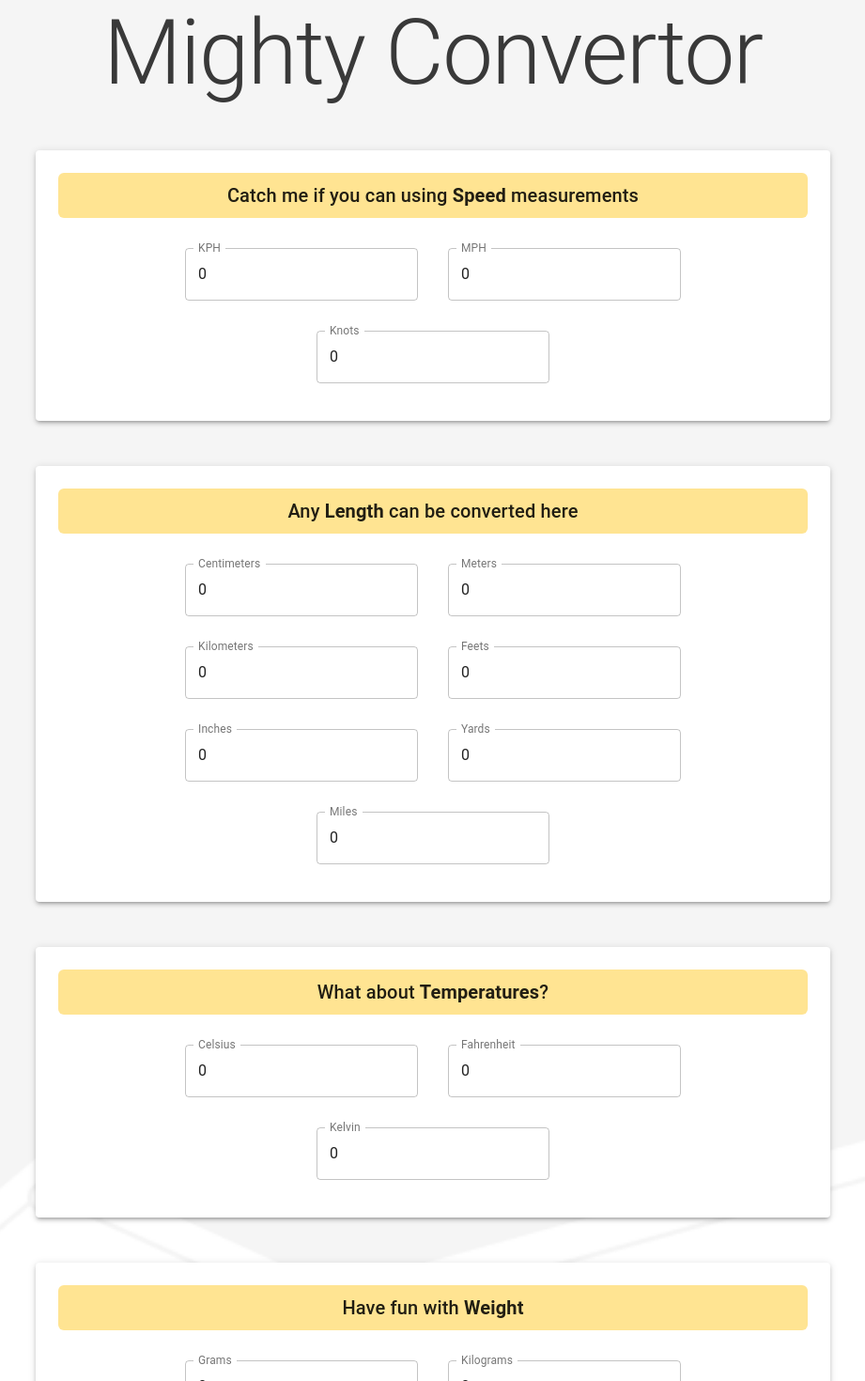
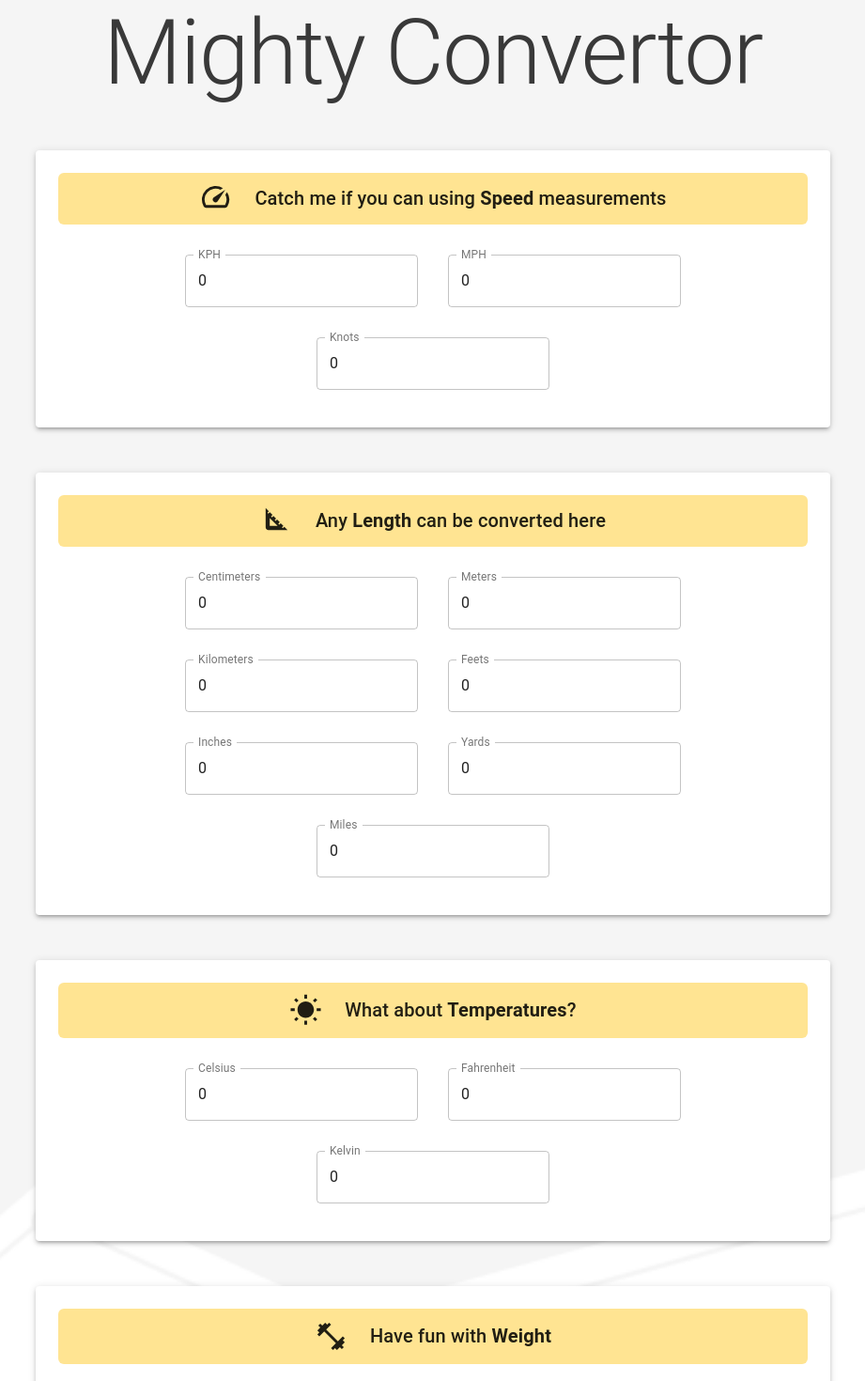
Before and after one commit to Mohy9/mighty-convertor, a React (Create React App) app: page / in a window 1280 px wide. Shown: the top 1470 px of the page at 94% size, without its empty margins (179-1100 px from the left). Built offline with nearby package versions, Linux system fonts and the light colour scheme.

Commit message:
icons added

```diff
--- a/src/App.css
+++ b/src/App.css
@@ -1,3 +1,4 @@
 body {
   margin: 0;
+  overflow-x: hidden;
 }
--- a/src/components/LengthConverter/LengthConverter.jsx
+++ b/src/components/LengthConverter/LengthConverter.jsx
@@ -1,13 +1,20 @@
 import React, { useState } from 'react';
 import { makeStyles } from '@material-ui/core/styles';
-import { Typography } from '@material-ui/core';
+import { Typography, Grid } from '@material-ui/core';
 import MeasurementField from '../MeasurementField/MeasurementField';
+import SquareFootIcon from '@material-ui/icons/SquareFoot';
 
 const useStyles = makeStyles((theme) => ({
   label: {
     padding: theme.spacing(1),
+    marginBottom: theme.spacing(2),
+    // backgroundColor: theme.palette.info.light,
     backgroundColor: '#FFE492',
     borderRadius: '6px',
+    textAlign: 'center',
+  },
+  icon: {
+    marginRight: theme.spacing(3),
   },
 }));
 
@@ -94,9 +101,22 @@ export function LengthConverter() {
 
   return (
     <React.Fragment>
-      <Typography variant="h6" paragraph={true} className={classes.label}>
-        Any <strong>Length</strong> can be converted here
-      </Typography>
+      <Grid
+        container
+        direction="row"
+        alignItems="center"
+        justify="center"
+        className={classes.label}
+      >
+        <Grid item>
+          <SquareFootIcon fontSize="large" className={classes.icon} />
+        </Grid>
+        <Grid item>
+          <Typography variant="h6">
+            Any <strong>Length</strong> can be converted here
+          </Typography>
+        </Grid>
+      </Grid>
       <MeasurementField
         id="centimeters-number"
         label="Centimeters"
--- a/src/components/SpeedConverter/SpeedConverter.jsx
+++ b/src/components/SpeedConverter/SpeedConverter.jsx
@@ -7,9 +7,11 @@ import SpeedIcon from '@material-ui/icons/Speed';
 const useStyles = makeStyles((theme) => ({
   label: {
     padding: theme.spacing(1),
+    marginBottom: theme.spacing(2),
     // backgroundColor: theme.palette.info.light,
     backgroundColor: '#FFE492',
     borderRadius: '6px',
+    textAlign: 'center',
   },
   icon: {
     marginRight: theme.spacing(3),
@@ -43,20 +45,22 @@ export function SpeedConverter() {
 
   return (
     <React.Fragment>
-      {/* <Grid container direction="row" alignItems="center">
+      <Grid
+        container
+        direction="row"
+        alignItems="center"
+        justify="center"
+        className={classes.label}
+      >
         <Grid item>
-          <SpeedIcon className={classes.icon} />
+          <SpeedIcon fontSize="large" className={classes.icon} />
         </Grid>
         <Grid item>
-          <Typography variant="h6" paragraph={true} className={classes.label}>
+          <Typography variant="h6">
             Catch me if you can using <strong>Speed</strong> measurements
           </Typography>
         </Grid>
-      </Grid> */}
-      <Typography variant="h6" paragraph={true} className={classes.label}>
-        Catch me if you can using <strong>Speed</strong> measurements
-      </Typography>
-
+      </Grid>
       <MeasurementField
         id="kph-number"
         label="KPH"
--- a/src/components/TempConverter/TempConverter.jsx
+++ b/src/components/TempConverter/TempConverter.jsx
@@ -1,13 +1,21 @@
 import React, { useState } from 'react';
 import { makeStyles } from '@material-ui/core/styles';
-import { Typography } from '@material-ui/core';
+import { Typography, Grid } from '@material-ui/core';
 import MeasurementField from '../MeasurementField/MeasurementField';
+import WbSunnyIcon from '@material-ui/icons/WbSunny';
 
 const useStyles = makeStyles((theme) => ({
   label: {
     padding: theme.spacing(1),
+    marginBottom: theme.spacing(2),
+    // backgroundColor: theme.palette.info.light,
     backgroundColor: '#FFE492',
     borderRadius: '6px',
+    textAlign: 'center',
+  },
+  icon: {
+    marginRight: theme.spacing(3),
+    marginTop: '4px',
   },
 }));
 
@@ -38,9 +46,22 @@ export function TempConverter() {
 
   return (
     <React.Fragment>
-      <Typography variant="h6" paragraph={true} className={classes.label}>
-        What about <strong>Temperatures</strong>?
-      </Typography>
+      <Grid
+        container
+        direction="row"
+        alignItems="center"
+        justify="center"
+        className={classes.label}
+      >
+        <Grid item>
+          <WbSunnyIcon fontSize="large" className={classes.icon} />
+        </Grid>
+        <Grid item>
+          <Typography variant="h6">
+            What about <strong>Temperatures</strong>?
+          </Typography>
+        </Grid>
+      </Grid>
       <MeasurementField
         id="celsius-number"
         label="Celsius"
--- a/src/components/WeightConverter/WeightConverter.jsx
+++ b/src/components/WeightConverter/WeightConverter.jsx
@@ -1,13 +1,21 @@
 import React, { useState } from 'react';
 import { makeStyles } from '@material-ui/core/styles';
-import { Typography } from '@material-ui/core';
+import { Typography, Grid } from '@material-ui/core';
 import MeasurementField from '../MeasurementField/MeasurementField';
+import FitnessCenterIcon from '@material-ui/icons/FitnessCenter';
 
 const useStyles = makeStyles((theme) => ({
   label: {
     padding: theme.spacing(1),
+    marginBottom: theme.spacing(2),
+    // backgroundColor: theme.palette.info.light,
     backgroundColor: '#FFE492',
     borderRadius: '6px',
+    textAlign: 'center',
+  },
+  icon: {
+    marginRight: theme.spacing(3),
+    marginTop: '4px',
   },
 }));
 
@@ -60,9 +68,22 @@ export function WeightConverter() {
 
   return (
     <React.Fragment>
-      <Typography variant="h6" paragraph={true} className={classes.label}>
-        Have fun with <strong>Weight</strong>
-      </Typography>
+      <Grid
+        container
+        direction="row"
+        alignItems="center"
+        justify="center"
+        className={classes.label}
+      >
+        <Grid item>
+          <FitnessCenterIcon fontSize="large" className={classes.icon} />
+        </Grid>
+        <Grid item>
+          <Typography variant="h6">
+            Have fun with <strong>Weight</strong>
+          </Typography>
+        </Grid>
+      </Grid>
       <MeasurementField
         id="grams-number"
         label="Grams"
```
